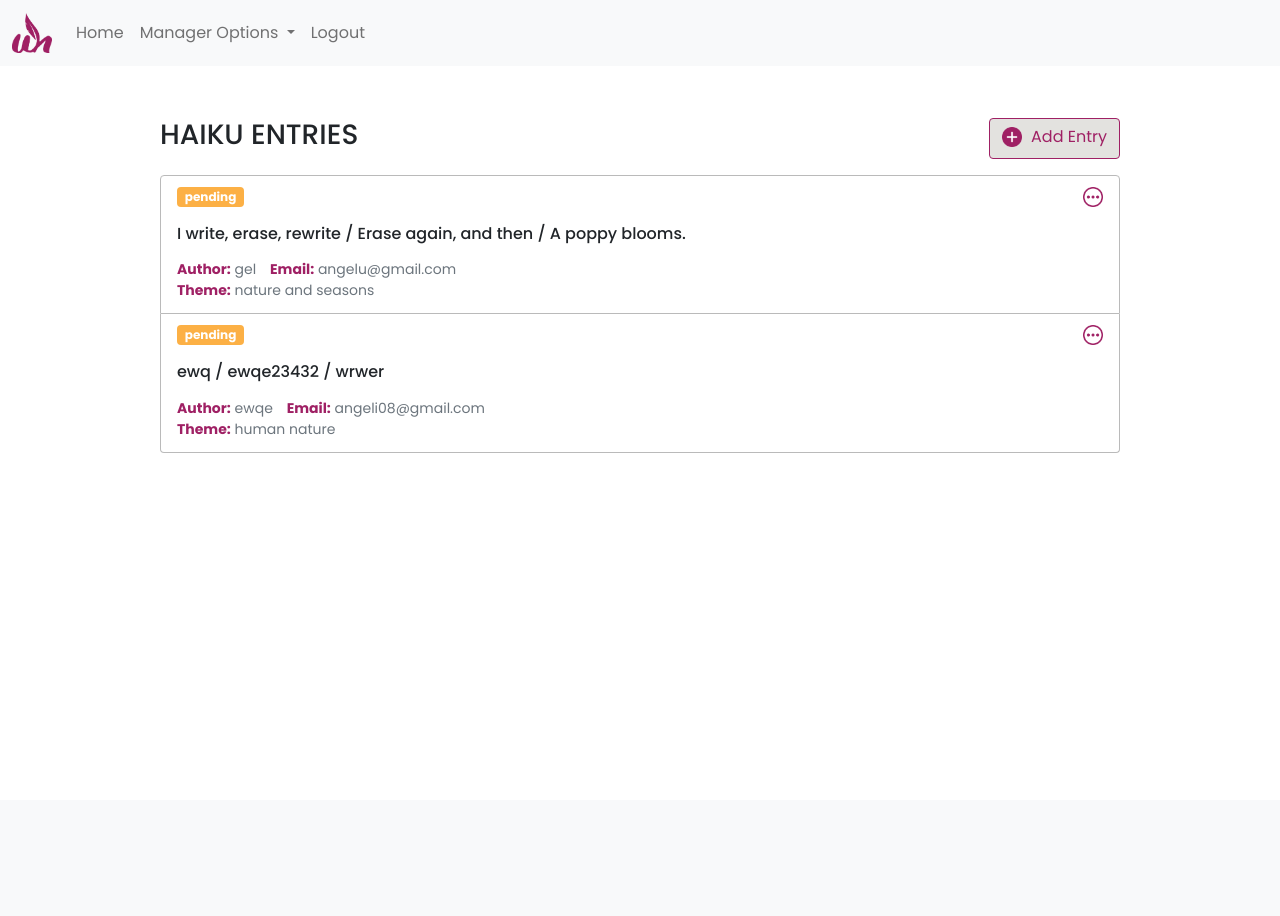
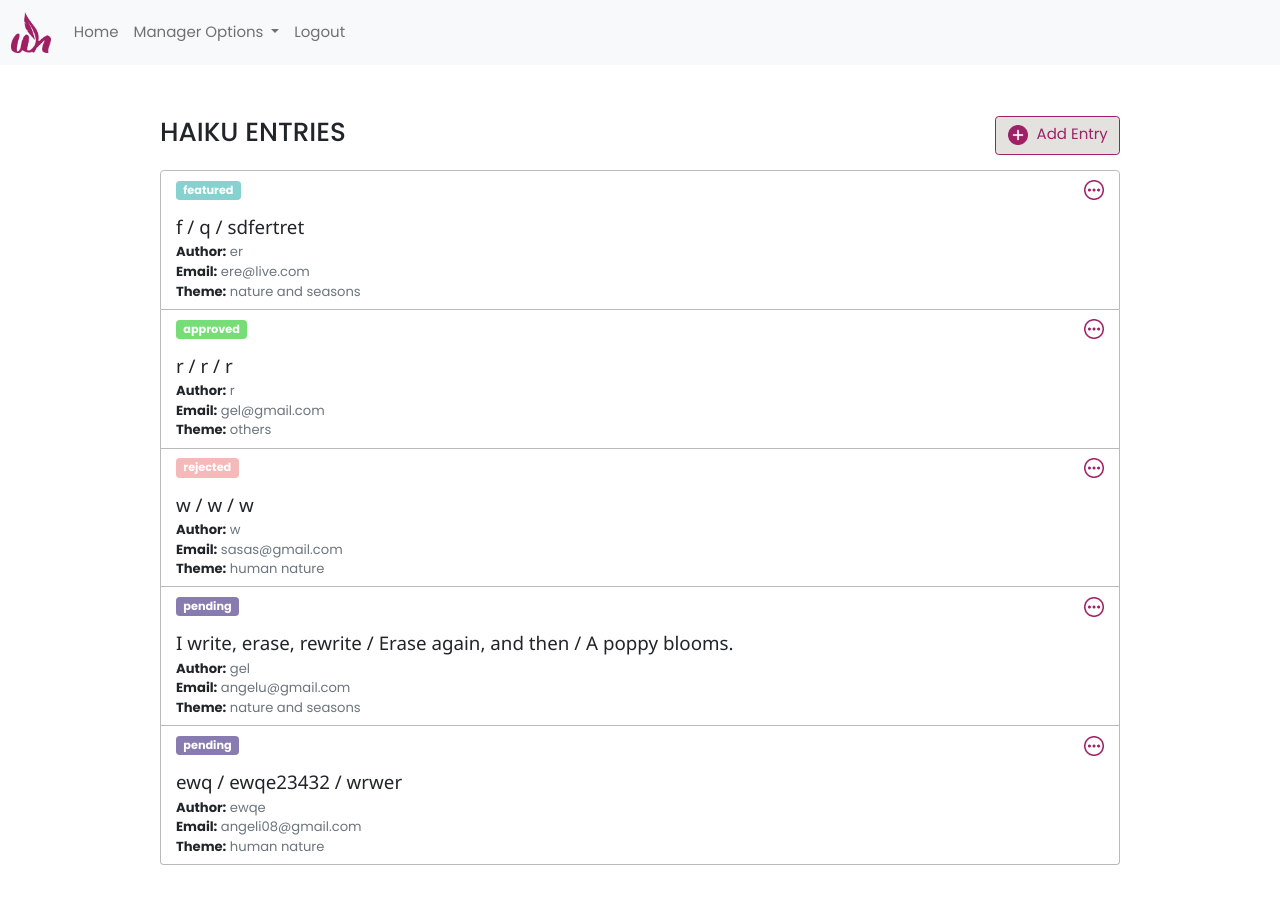
Before and after one commit to angiruChan/weHaiku2022, a Django app: page /user_haiku_entries/ in a window 1280 px wide. Before the commit the page ends 800 px from the top, so only its background shows below. Run offline with Django 4.2, Linux system fonts and the light colour scheme; the first user in the database is signed in; data comes from the database, SQL or seed files in the repository.

Commit message:
haiku entries updated, categories initial UI

```diff
--- a/haikuapp/static/haikuapp/css/general_css.css
+++ b/haikuapp/static/haikuapp/css/general_css.css
@@ -69,9 +69,30 @@ body{ font-family: 'Poppins', sans-serif; }
     color: white;
 }
 
+.bg-pastel-red{
+    color: white;
+    background-color: #F4B9B8;
+}
 
+.bg-pastel-green{
+    color: white;
+    background-color: #77dd77;
+}
 
+.bg-pastel-yellow{
+    color: white;
+    background-color: #FFF4BD;
+}
 
+.bg-pastel-purple{
+    color: white;
+    background-color: #887BB0;
+}
+
+.bg-pastel-mint{
+    color: white;
+    background-color: #85D2D0;
+}
 
 /*********************** BUTTON ***********************/
 .primaryButton{
--- a/haikuapp/templates/haikuapp/base.html
+++ b/haikuapp/templates/haikuapp/base.html
@@ -9,8 +9,9 @@
 
     <title>{% block title %}{% endblock title %}</title>
      <!-- Bootstrap CSS -->
-    <link href="https://cdn.jsdelivr.net/npm/bootstrap@5.0.0-beta3/dist/css/bootstrap.min.css" rel="stylesheet"
-          integrity="sha384-eOJMYsd53ii+scO/bJGFsiCZc+5NDVN2yr8+0RDqr0Ql0h+rP48ckxlpbzKgwra6" crossorigin="anonymous">
+    <link rel="stylesheet" href="https://www.w3schools.com/w3css/4/w3.css">
+    <link href="https://cdn.jsdelivr.net/npm/bootstrap@5.0.2/dist/css/bootstrap.min.css" rel="stylesheet"
+          integrity="sha384-EVSTQN3/azprG1Anm3QDgpJLIm9Nao0Yz1ztcQTwFspd3yD65VohhpuuCOmLASjC" crossorigin="anonymous">
 
     <!-- icon -->
     <link rel="icon" type="image/png" href="{% static 'haikuapp/images/wehaiku-box.png' %}"/>
@@ -26,8 +27,8 @@
 
 {% block content %}{% endblock content %}
 
-<script src="https://cdn.jsdelivr.net/npm/bootstrap@5.0.0-beta3/dist/js/bootstrap.bundle.min.js"
-        integrity="sha384-JEW9xMcG8R+pH31jmWH6WWP0WintQrMb4s7ZOdauHnUtxwoG2vI5DkLtS3qm9Ekf"
+<script src="https://cdn.jsdelivr.net/npm/bootstrap@5.0.2/dist/js/bootstrap.bundle.min.js"
+        integrity="sha384-MrcW6ZMFYlzcLA8Nl+NtUVF0sA7MsXsP1UyJoMp4YLEuNSfAP+JcXn/tWtIaxVXM"
         crossorigin="anonymous"></script>
 
 {% block custom_js %}{% endblock custom_js %}
--- a/haikuapp/templates/haikuapp/index.html
+++ b/haikuapp/templates/haikuapp/index.html
@@ -69,4 +69,5 @@
         </div>
     </div>
 </div>
+
 {% endblock content %}
--- a/haikuapp/templates/haikuapp/navigation_bar.html
+++ b/haikuapp/templates/haikuapp/navigation_bar.html
@@ -43,7 +43,7 @@
                         Manager Options
                     </a>
                     <ul class="dropdown-menu" aria-labelledby="navbarDropdown">
-                        <li><a class="dropdown-item" href="#">Categories</a></li>
+                        <li><a class="dropdown-item" href="/user_categories">Categories</a></li>
                         <li><a class="dropdown-item" href="#">Haiku</a></li>
                         <li><a class="dropdown-item" href="/user_haiku_entries">Haiku Entries</a></li>
                         <li><a class="dropdown-item" href="#">Comments</a></li>
--- a/haikuapp/templates/haikuapp/user_haiku_entries.html
+++ b/haikuapp/templates/haikuapp/user_haiku_entries.html
@@ -38,33 +39,42 @@
             <li class="list-group-item">
 
                 <div class="d-flex w-100 justify-content-between">
-                    <div class="mb-2">
-                        <span class="badge bg-yellow align-middle small">{{ h.entry_status }}</span>
+                    <div class="mb-1">
+                        {% if h.entry_status.entry_status == 'approved' %}
+                        <span class="badge bg-pastel-green align-middle small">{{ h.entry_status }}</span>
+                        {% elif h.entry_status.entry_status == 'rejected' %}
+                        <span class="badge bg-pastel-red align-middle small">{{ h.entry_status }}</span>
+                        {% elif h.entry_status.entry_status == 'featured' %}
+                        <span class="badge bg-pastel-mint align-middle small">{{ h.entry_status }}</span>
+                        {% else %}
+                        <span class="badge bg-pastel-purple align-middle small">{{ h.entry_status }}</span>
+                        {% endif %}
+
                     </div>
                     <!-- dropdown menu -->
                     <div class="btn-group" title="more options">
                         <p type="button" class="" data-bs-toggle="dropdown" aria-expanded="false">
                             <img src="{% static 'haikuapp/images/more.png' %}" width="20px"></p>
                         <ul class="dropdown-menu dropdown-menu-end">
-                            <li><a class="dropdown-item" href="/update_haiku_entries/{{ h.encrypt_entry }}">Edit</a></li>
-                            <li><a class="dropdown-item" href="#"> Delete</a></li>
+                            <li><a class="dropdown-item" href="/update_haiku_entries/{{ h.encrypt_entry }}">Edit</a>
+                            </li>
+                            <li><a class="dropdown-item" onclick="confirmDelete('{{ h.encrypt_entry }}')"
+                                   type="button">Delete</a></li>
                         </ul>
                     </div>
                 </div>
 
-                <h6 class="mb-3">{{ h.haiku_entry }}</h6>
-                <div class="d-sm-flex w-100 small">
-                    <div style="padding-right: 1.5%;">
-                        <span class="h7 text-magenta fw-bold">Author:</span>
-                        <span class="text-secondary">{{ h.author_alias }}</span>
-                    </div>
-                    <div style="padding-right: 1.5%;">
-                        <span class="h7 text-magenta fw-bold">Email:</span>
-                        <span class="text-secondary">{{ h.email }}</span>
-                    </div>
+                <h6 class="mb-1 h5">{{ h.haiku_entry }}</h6>
+                <div class="small">
+                    <span class="h7 fw-bold">Author:</span>
+                    <span class="text-secondary">{{ h.author_alias }}</span>
                 </div>
-                <div class="mb-1 small">
-                    <span class="h7 text-magenta fw-bold">Theme:</span>
+                <div class="small">
+                    <span class="h7 fw-bold">Email:</span>
+                    <span class="text-secondary">{{ h.email }}</span>
+                </div>
+                <div class="small">
+                    <span class="h7 fw-bold">Theme:</span>
                     <span class="text-secondary">{{ h.haiku_theme }}</span>
                 </div>
             </li>
@@ -72,4 +82,38 @@
         </ul>
     </div>
 </div>
+
+
+<form action="/delete_haiku_entry/" method="POST">
+    {% csrf_token %}
+    <input type="hidden" name="confirm_delete" id="confirm_delete">
+
+    <!-- Confirmation Modal -->
+    <div id="id01" class="w3-modal customModelCon" style=" z-index: 10;">
+        <div class="w3-modal-content w3-animate-top customHeadModal" style="max-width: 400px;">
+            <header class="bg-magenta p-4">
+                <span class="text-light h5 ">Delete Confirmation</span>
+                <button type="button" onclick="exitModal()"
+                        class="btn btn-outline-light btn-sm float-end">
+                    &times;
+                </button>
+            </header>
+
+            <div class="p-4 w-100 text-center">
+                <img src="{% static 'haikuapp/images/frown-face.png'%}" class="w-25">
+                <p>Are you sure you want to delete this entry?</p>
+                <div class="col-md-12 pt-3">
+                    <button type="submit" class="btn btn-magenta">Delete</button>
+                    <button type="button" onclick="exitModal()" class="btn btn-grey">
+                        Cancel
+                    </button>
+                </div>
+            </div>
+            <footer class="w3-container bg-light p-2"></footer>
+        </div>
+    </div>
+</form>
+
+
+<script src="{% static 'haikuapp/js/confirm_delete.js' %}" type="text/javascript"></script>
 {% endblock %}
--- a/haikuapp/templates/haikuapp/user_home.html
+++ b/haikuapp/templates/haikuapp/user_home.html
@@ -11,5 +11,6 @@
 {% block content %}
 {% include "haikuapp/navigation_bar.html" %}
 
-    <div class="h3 mx-auto p-4">USER HOME PAGE</div>
+<div class="h3 mx-auto p-4">USER HOME PAGE</div>
+
 {% endblock %}
--- a/haikuapp/urls.py
+++ b/haikuapp/urls.py
@@ -10,5 +10,8 @@ urlpatterns = [
     path("user_home/", views.user_home, name="user_home"),
     path("submit_an_entry/", views.submit_an_entry, name="submit_an_entry"),
     path("user_haiku_entries/", views.user_haiku_entries, name="user_haiku_entries"),
-    path("haiku_entries/<str:value>", views.haiku_entries, name="haiku_entries"),
+    path("add_haiku_entries/", views.add_haiku_entries, name="add_haiku_entries"),
+    path("update_haiku_entries/<str:h_id>/", views.update_haiku_entries, name="update_haiku_entries"),
+    path("delete_haiku_entry/", views.delete_haiku_entry, name="delete_haiku_entry"),
+    path("user_categories/", views.user_categories, name="user_categories"),
 ]
--- a/haikuapp/views.py
+++ b/haikuapp/views.py
@@ -112,19 +112,14 @@ def user_haiku_entries(request):
 
 
 @login_required(login_url='/')
-def haiku_entries(request, value):
+def add_haiku_entries(request):
     if request.user.is_authenticated:
+        title = 'Add Haiku Entry'
         user_logged_in = True
-        err_msg = ''
-        ss_msg = ''
         line1 = ''
         line2 = ''
         line3 = ''
-
-        if value == 'add':
-            title = 'Add Haiku Entry'
-        else:
-            title = 'Update Haiku Entry'
+        success_msg = ''
 
         if request.method == "POST":
             form = EntryForm(request.POST)
@@ -139,30 +134,89 @@ def haiku_entries(request, value):
                 myEntry.haiku_entry = myHaiku
                 myEntry.save()
                 form = EntryForm()
-                ss_msg = "Successfully Updated!"
+                success_msg = "Successfully Added!"
                 line1 = ''
                 line2 = ''
                 line3 = ''
             else:
                 form.errors
-                err_msg = "There are errors in some fields."
         else:
             form = EntryForm()
 
         return render(request, 'haikuapp/haiku_entry.html', {
             "user_logged_in": user_logged_in,
             "form": form,
-            "ss_msg": ss_msg,
-            "err_msg": err_msg,
             "line1": line1,
             "line2": line2,
             "line3": line3,
             "title": title,
+            "success_msg": success_msg,
         })
     else:
         HttpResponse("access not granted")
 
 
+@login_required(login_url='/')
+def update_haiku_entries(request, h_id):
+    title = 'Update Haiku Entry'
+    entry = get_object_or_404(Entry, pk=decrypt(h_id))
+    user_logged_in = True
+    line1 = entry.haiku_entry.split("/")[0]
+    line2 = entry.haiku_entry.split("/")[1]
+    line3 = entry.haiku_entry.split("/")[2]
+    success_msg = ''
+
+    if request.method == "POST":
+        form = EntryForm(request.POST, instance=entry)
+        line1 = request.POST['line1']
+        line2 = request.POST['line2']
+        line3 = request.POST['line3']
+        if form.is_valid():
+            myEntry = form.save(commit=False)
+            myEntry.haiku_entry = haiku_entry_combine(line1, line2, line3)
+            myEntry.save()
+            success_msg = "Successfully Updated"
+        else:
+            return HttpResponse(form.errors.values())
+    else:
+        form = EntryForm(instance=entry)
+
+    return render(request, 'haikuapp/haiku_entry.html',{
+        "user_logged_in": user_logged_in,
+        "form": form,
+        "line1": line1,
+        "line2": line2,
+        "line3": line3,
+        "title": title,
+        "success_msg": success_msg,
+    })
+
+
+@login_required(login_url='/')
+def delete_haiku_entry(request):
+    if request.method == "POST":
+        confirm_delete = request.POST['confirm_delete']
+        print(confirm_delete)
+        e_haiku = get_object_or_404(Entry, pk=decrypt(confirm_delete))
+        e_haiku.delete()
+        return redirect('/user_haiku_entries')
+    else:
+        pass
+
+
 def haiku_entry_combine(line1, line2, line3):
     myHaiku = line1 + " / " + line2 + " / " + line3
     return myHaiku
+
+
+@login_required(login_url='/')
+def user_categories(request):
+    if request.user.is_authenticated:
+        user_logged_in = True
+        categories = Category.objects.all().order_by('-date_created')
+        return render(request, 'haikuapp/user_categories.html', {
+            "categories": categories,
+            "user_logged_in": user_logged_in,
+        })
+    else:
+        HttpResponse("access not granted")
```
Also changed, not shown: other parts of haikuapp/templates/haikuapp/user_haiku_entries.html (+2 -1 lines), haikuapp/static/haikuapp/js/confirm_delete.js (added, +10 -0 lines), haikuapp/templates/haikuapp/haiku_entry.html (+29 -11 lines), haikuapp/templates/haikuapp/user_categories.html (added, +54 -0 lines), db.sqlite3, haikuapp/static/haikuapp/images/frown-face.png (added).
